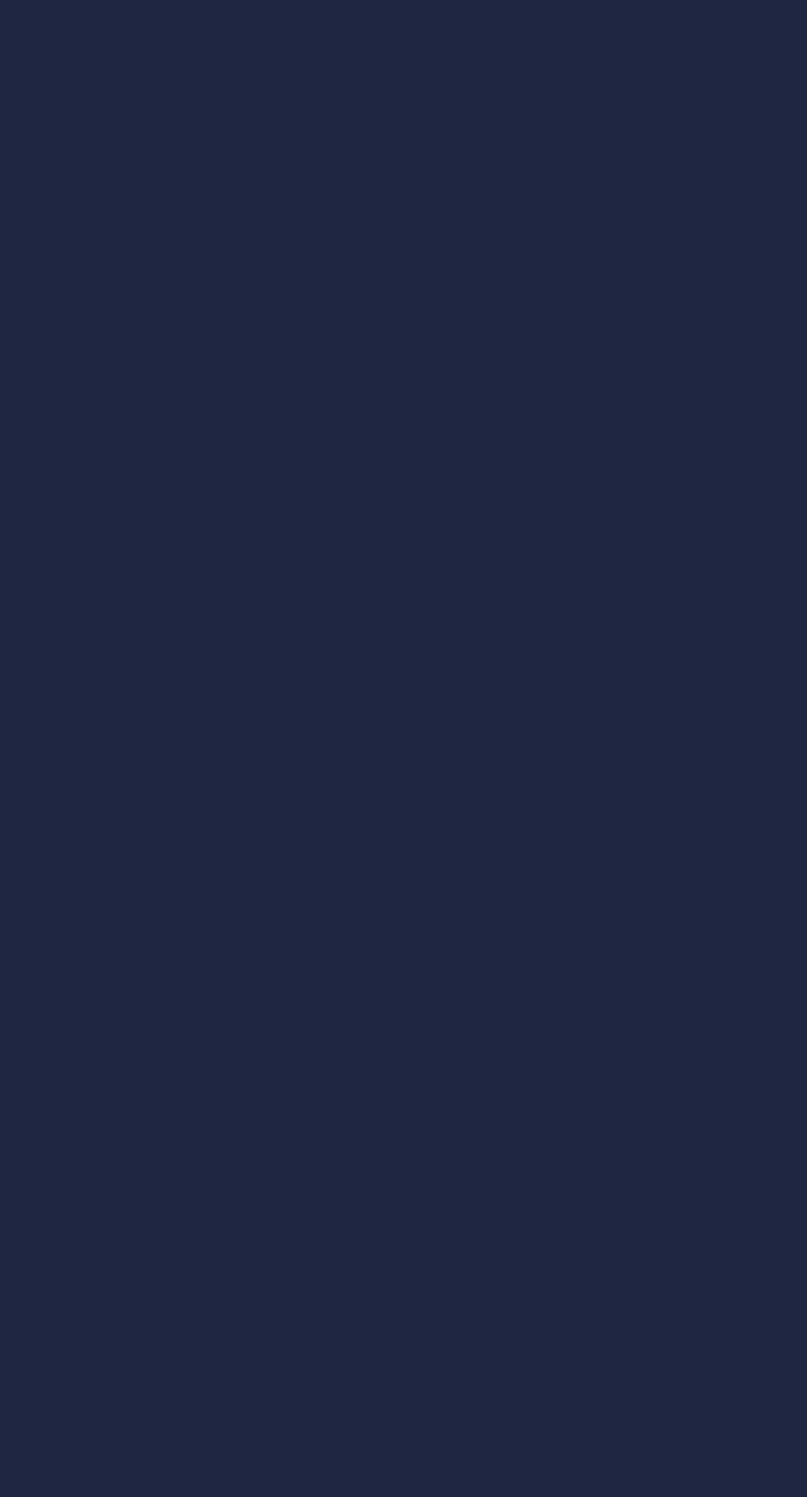
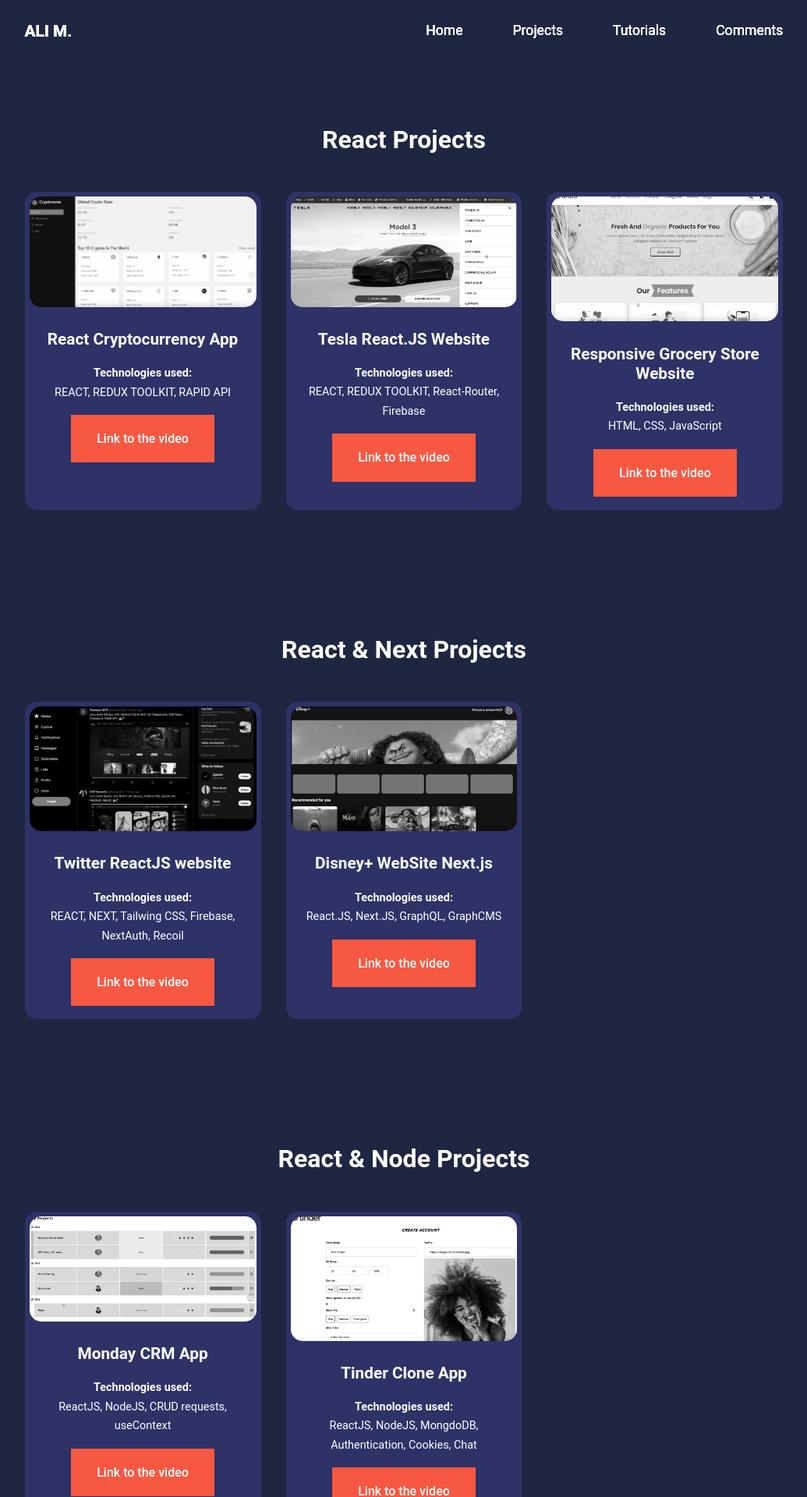
Before and after one commit to ali-alim/education, a React (Create React App) app: page /projects in a window 1280 px wide. Before the commit this address had no page. Shown: the top 1920 px of the page at 78% size, without its empty margins (122-1157 px from the left). Before the commit the page ends 800 px from the top, so only its background shows below. Built offline with nearby package versions, Linux system fonts and the light colour scheme.

Commit message:
change image height

```diff
--- a/src/App.js
+++ b/src/App.js
@@ -7,6 +7,7 @@
 import ReactJS from "./pages/ReactJS/ReactJS"
 import ReactNext from "./pages/ReactNext/ReactNext"
 import ReactNode from "./pages/ReactNode/ReactNode"
+import Projects from "./pages/Projects";
 
 window.addEventListener("scroll", () => {
   document
@@ -26,6 +27,7 @@
           <Route path="/react" element={<ReactJS />} />
           <Route path="/react_next" element={<ReactNext />} />
           <Route path="/react_node" element={<ReactNode />} />
+          <Route path="/projects" element={<Projects />} />
         {/* </Route> */}
       </Routes>
       </div>
--- a/src/components/Navbar/Navbar.js
+++ b/src/components/Navbar/Navbar.js
@@ -14,7 +14,7 @@
             <Link to="/">Home</Link>
           </li>
           <li>
-            <a href="">Projects</a>
+            <Link to="/projects">Projects</Link>
           </li>
           <li>
             <a href="">Tutorials</a>
--- /dev/null
+++ b/src/pages/Projects.js
@@ -0,0 +1,20 @@
+import React from 'react'
+import ReactJS from "./../pages/ReactJS/ReactJS"
+import ReactNext from "./../pages/ReactNext/ReactNext"
+import ReactNode from "./../pages/ReactNode/ReactNode"
+import Web3 from "./../pages/Web3/Web3"
+import Tutorials from "./../pages/Tutorials/Tutorials"
+import Roadmaps from "./../pages/Roadmaps/Roadmaps"
+
+export default function Projects() {
+  return (
+    <>
+    <ReactJS />
+    <ReactNext />
+    <ReactNode />
+    <Web3 />
+    <Tutorials />
+    <Roadmaps />
+    </>
+  )
+}
--- a/src/pages/ReactNode/ReactNode.js
+++ b/src/pages/ReactNode/ReactNode.js
@@ -13,7 +13,7 @@
   },
   {
     img: tinder_clone,
-    header: "Monday CRM App",
+    header: "Tinder Clone App",
     paragraph: "ReactJS, NodeJS, MongdoDB, Authentication, Cookies, Chat",
     link: "https://www.youtube.com/watch?v=Q70IMS-Qnjk&list=PLRD1Niz0lz1sGLnQri-PlLARJRpGBL55m&index=7",
   },
--- a/src/pages/ReactNode/reactnode.css
+++ b/src/pages/ReactNode/reactnode.css
@@ -42,7 +42,7 @@
 .project__image img {
   filter: saturate(0);
   object-fit: cover;
-  width: 100%;
+  max-height: 160px;
   border-radius: 15px;
 }
 .project__image img:hover {
```
Also changed, not shown: src/pages/Project.js (deleted, +0 -9 lines).
